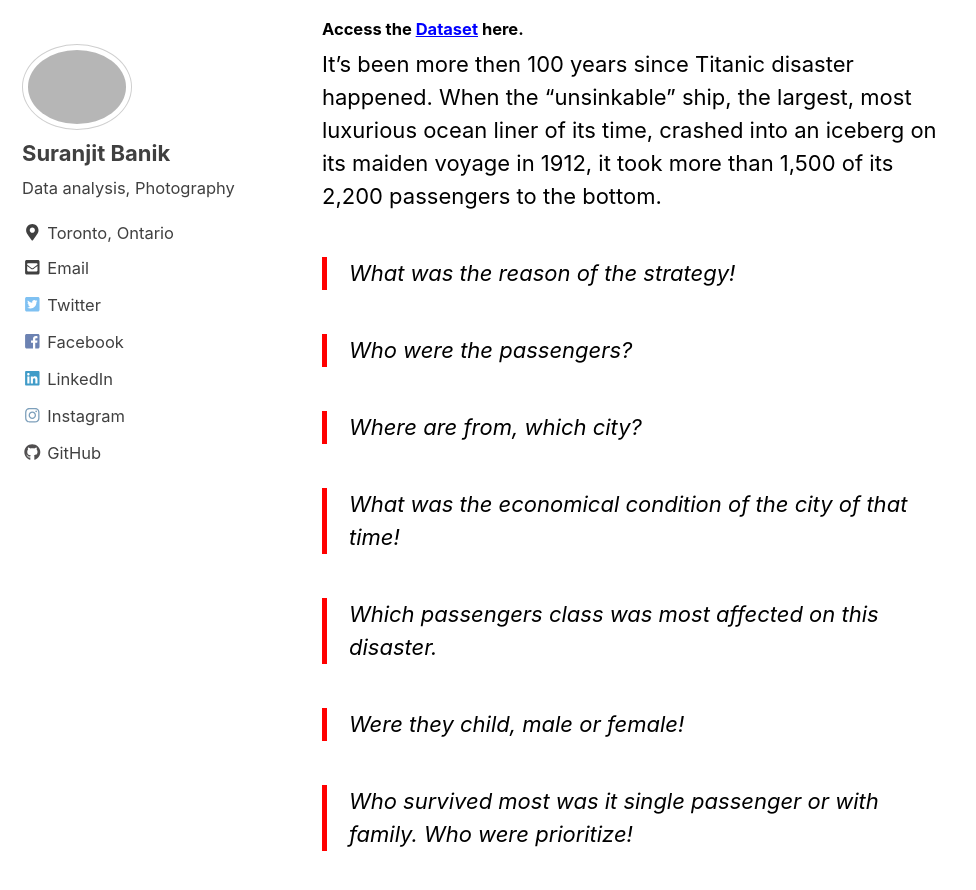
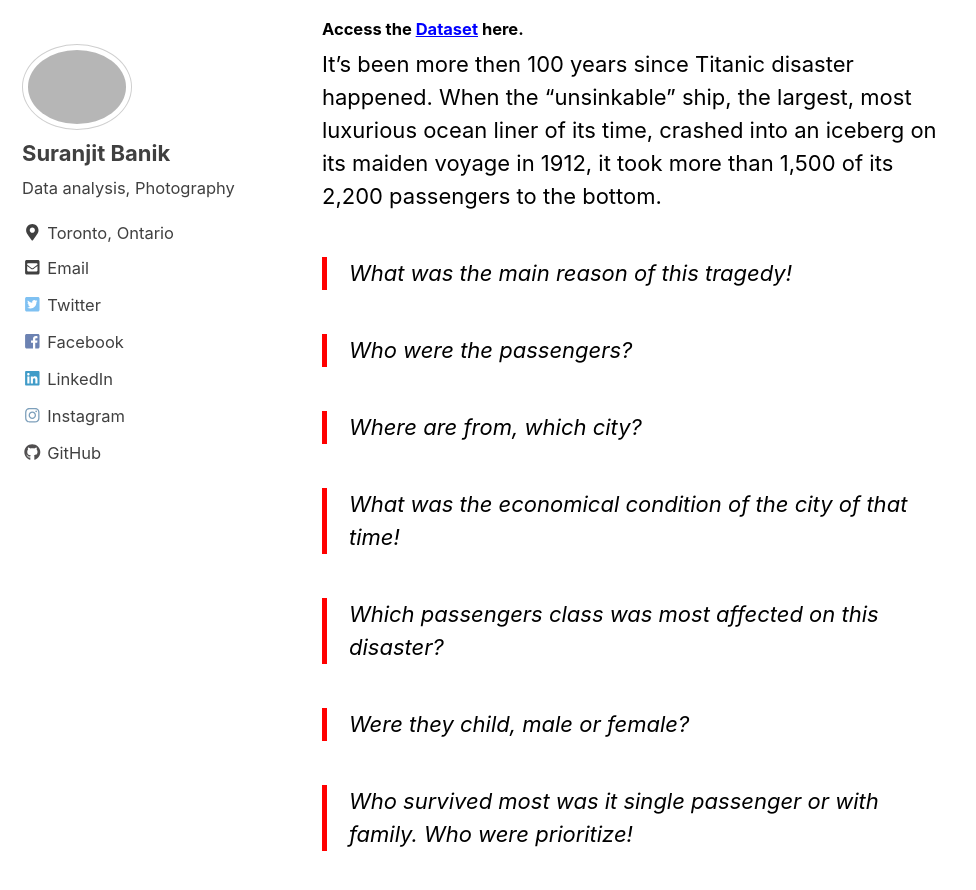
Before and after one commit to mastermindLAB/mastermindLAB.github.io, a Jekyll site: the page built from _posts/2019-03-28-titanic.md, in a window 1280 px wide and 900 px high, scrolled down 1411 px. Shown: the top 890 px of the window, without its empty margins (0-976 px from the left). Built offline with Jekyll 4.4.1, drawn with Linux system fonts in a browser that asks for light colours; nearby versions of some CDN libraries.

```diff
--- a/_posts/2019-03-28-titanic.md
+++ b/_posts/2019-03-28-titanic.md
@@ -13,7 +13,7 @@
 ##### Access the [Dataset](https://www.kaggle.com/suranjitbanik/titanic-passengers-information/) here.
 
 It's been more then 100 years since Titanic disaster happened. When the "unsinkable" ship, the largest, most luxurious ocean liner of its time, crashed into an iceberg on its maiden voyage in 1912, it took more than 1,500 of its 2,200 passengers to the bottom.
-> What was the reason of the strategy!
+> What was the main reason of this tragedy!
 
 > Who were the passengers?
 
@@ -21,9 +21,9 @@
 
 > What was the economical condition of the city of that time!
 
-> Which passengers class was most affected on this disaster.
+> Which passengers class was most affected on this disaster?
 
-> Were they child, male or female!
+> Were they child, male or female?
 
 > Who survived most was it single passenger or with family. Who were prioritize!
 
```
